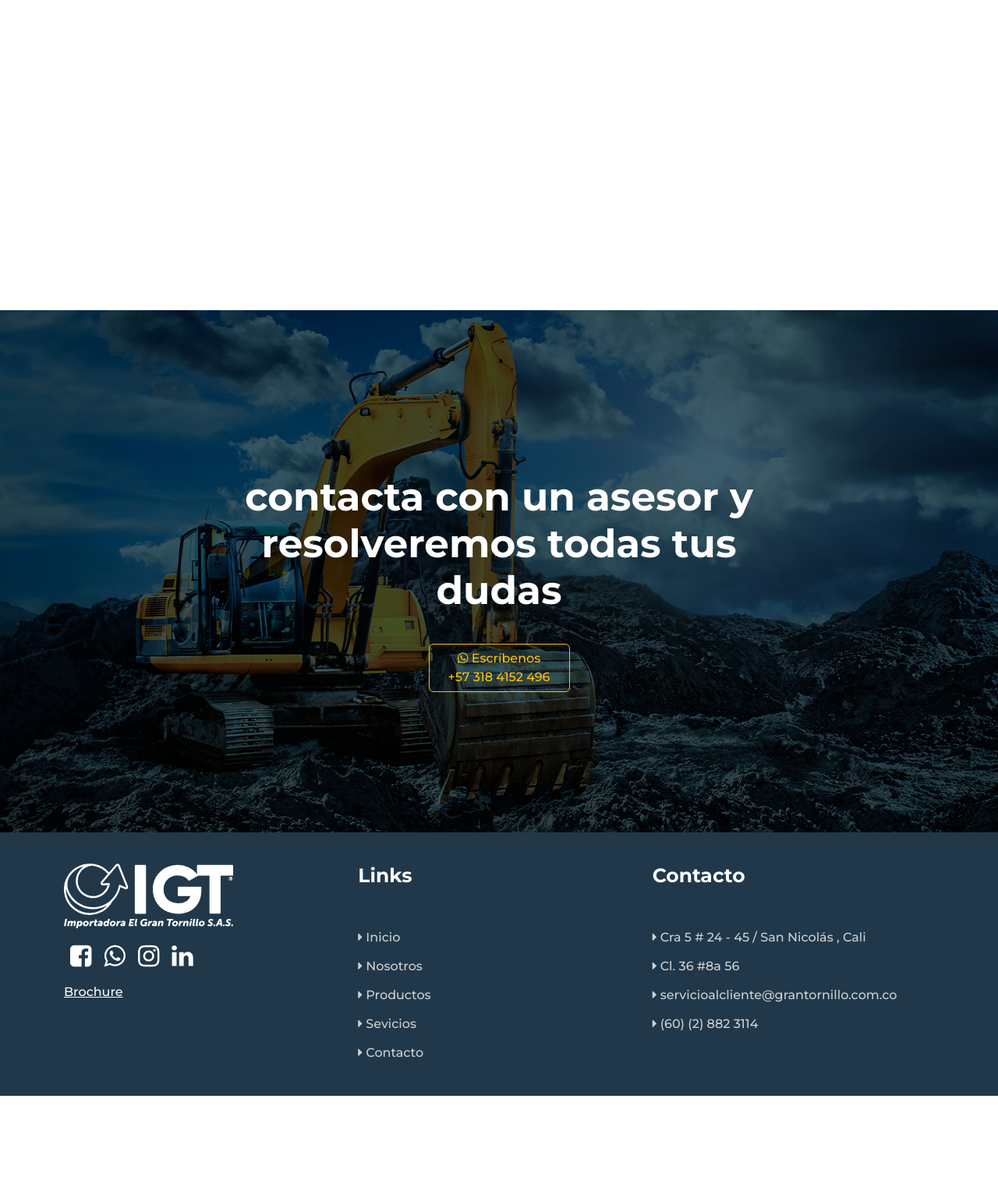
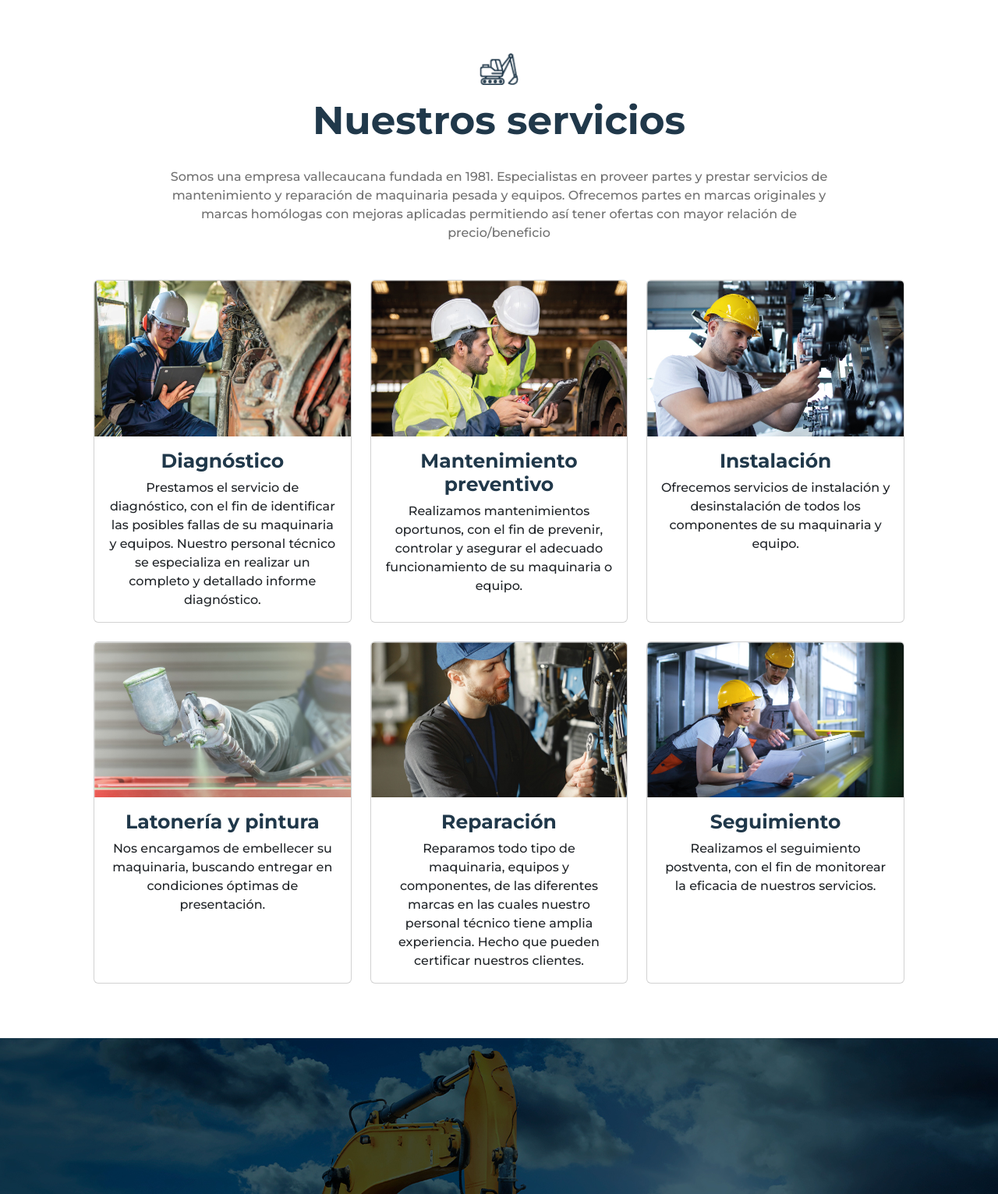
Before and after one commit to EdgarLopez95/granTornillo, a website: page pages/servicios.html in a window 1280 px wide. Shown: the part 572-2104 px from the top of the page at 78% size. Before the commit the page ends 1978 px from the top, so only its background shows below. Drawn offline with nearby package versions, Linux system fonts and the light colour scheme; files whose address does not match are found by name.

Commit message:
terminando servicios

```diff
--- a/css/scss/pages/_servicios.scss
+++ b/css/scss/pages/_servicios.scss
@@ -0,0 +1,43 @@
+.mainIndex {
+  .secionUnoServicios {
+    padding: 70px 50px 70px 50px;
+    .imagenEscabadora {
+        max-width: 50px;
+        margin: 0 auto;
+      }
+      h3 {
+        text-align: center;
+        font-size: clamp(30px, 8vw, 50px);
+        font-weight: bold;
+        color: $colorDarkBlue;
+      }
+      .parrafo-bienvenidos {
+        font-size: 16px;
+        font-weight: normal;
+        text-align: center;
+        max-width: 900px;
+        margin: 30px auto;
+        color: $colorParagraphs;
+        hyphens: none;
+      }
+    .row {
+      .col {
+        .card {
+          .card-body {
+            .card-title {
+              color: $colorDarkBlue;
+              font-size: 25px;
+              font-weight: bold;
+              text-align: center;
+              hyphens: none;
+            }
+            .card-text {
+              text-align: center;
+              hyphens: none;
+            }
+          }
+        }
+      }
+    }
+  }
+}
--- a/pages/servicios.html
+++ b/pages/servicios.html
@@ -133,7 +133,77 @@
       <div class="bannerServicios">
         <h3>Servicios</h3>
       </div>
-      <div class="secionUnoNosotros"></div>
+      <div class="secionUnoServicios container">
+        <img
+        class="imagenEscabadora mb-3"
+        src="../assets/iconoEscabadora.png"
+        alt=""
+      />
+      <h3>Nuestros servicios</h3>
+      <p class="parrafo-bienvenidos mb-5">
+        Somos una empresa vallecaucana fundada en 1981. Especialistas en
+        proveer partes y prestar servicios de mantenimiento y reparación de
+        maquinaria pesada y equipos. Ofrecemos partes en marcas originales y
+        marcas homólogas con mejoras aplicadas permitiendo así tener ofertas
+        con mayor relación de precio/beneficio
+      </p>
+        <div class="row row-cols-1 row-cols-md-3 g-4">
+          <div class="col">
+            <div class="card h-100">
+              <img src="../assets/imagen-servicio-diagnostico.jpg" class="card-img-top" alt="...">
+              <div class="card-body">
+                <h5 class="card-title">Diagnóstico</h5>
+                <p class="card-text">Prestamos el servicio de diagnóstico, con el fin de identificar las posibles fallas de su maquinaria y equipos. Nuestro personal técnico se especializa en realizar un completo y detallado informe diagnóstico.</p>
+              </div>
+            </div>
+          </div>
+          <div class="col">
+            <div class="card h-100">
+              <img src="../assets/imagen-mantenimiento-preventivo.jpg" class="card-img-top" alt="...">
+              <div class="card-body">
+                <h5 class="card-title">Mantenimiento preventivo</h5>
+                <p class="card-text">Realizamos mantenimientos oportunos, con el fin de prevenir, controlar y asegurar el adecuado funcionamiento de su maquinaria o equipo.</p>
+              </div>
+            </div>
+          </div>
+          <div class="col">
+            <div class="card h-100">
+              <img src="../assets/imagen-instalacion.jpg" class="card-img-top" alt="...">
+              <div class="card-body">
+                <h5 class="card-title">Instalación</h5>
+                <p class="card-text">Ofrecemos servicios de instalación y desinstalación de todos los componentes de su maquinaria y equipo.</p>
+              </div>
+            </div>
+          </div>
+          <div class="col">
+            <div class="card h-100">
+              <img src="../assets/imagen-latoneria-y-pintura.jpg" class="card-img-top" alt="...">
+              <div class="card-body">
+                <h5 class="card-title">Latonería y pintura</h5>
+                <p class="card-text">Nos encargamos de embellecer su maquinaria, buscando entregar en condiciones óptimas de presentación.</p>
+              </div>
+            </div>
+          </div>
+          <div class="col">
+            <div class="card h-100">
+              <img src="../assets/imagen-reparacion.jpg" class="card-img-top" alt="...">
+              <div class="card-body">
+                <h5 class="card-title">Reparación</h5>
+                <p class="card-text">Reparamos todo tipo de maquinaria, equipos y componentes, de las diferentes marcas en las cuales nuestro personal técnico tiene amplia experiencia. Hecho que pueden certificar nuestros clientes.</p>
+              </div>
+            </div>
+          </div>
+          <div class="col">
+            <div class="card h-100">
+              <img src="../assets/imagen-seguimiento.jpg" class="card-img-top" alt="...">
+              <div class="card-body">
+                <h5 class="card-title">Seguimiento</h5>
+                <p class="card-text">Realizamos el seguimiento postventa, con el fin de monitorear la eficacia de nuestros servicios.</p>
+              </div>
+            </div>
+          </div>
+        </div>
+      </div>
       <section class="seccionSix">
         <h3>contacta con un asesor y resolveremos todas tus dudas</h3>
         <div class="botonLlamar">
```
Also changed, not shown: assets/imagen-instalacion.jpg (added), assets/imagen-latoneria-y-pintura.jpg (added), assets/imagen-mantenimiento-preventivo.jpg (added), assets/imagen-reparacion.jpg (added), assets/imagen-seguimiento.jpg (added), assets/imagen-servicio-diagnostico.jpg (added), css/styles.css, 1 other file.
